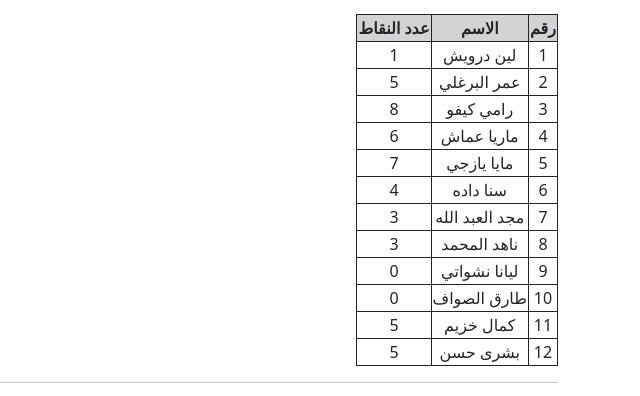
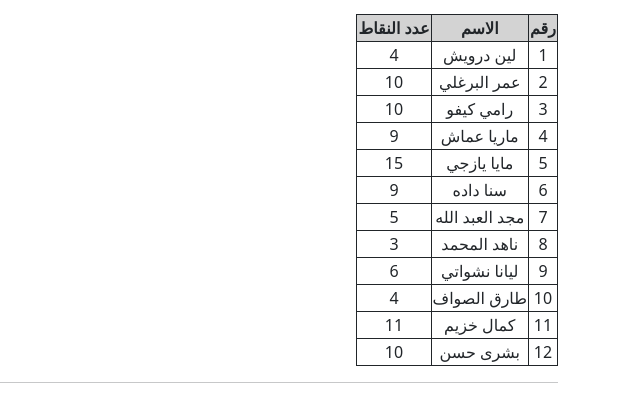
Before and after one commit to learnwithbilal/icdl, a plain HTML site: page pages/points.html in a window 1280 px wide. Shown: the part 217-613 px from the top of the page, 640-1280 px from the left. Drawn offline with Linux system fonts and the light colour scheme.

```diff
--- a/pages/points.html
+++ b/pages/points.html
@@ -58,37 +58,37 @@
           <tr>
             <td>1</td>
             <td>لين درويش</td>
-            <td>1</td>
+            <td>4</td>
           </tr>
           <tr>
             <td>2</td>
             <td>عمر البرغلي</td>
-            <td>5</td>
+            <td>10</td>
           </tr>
           <tr>
             <td>3</td>
             <td>رامي كيفو</td>
-            <td>8</td>
+            <td>10</td>
           </tr>
           <tr>
             <td>4</td>
             <td>ماريا عماش</td>
-            <td>6</td>
+            <td>9</td>
           </tr>
           <tr>
             <td>5</td>
             <td>مايا يازجي</td>
-            <td>7</td>
+            <td>15</td>
           </tr>
           <tr>
             <td>6</td>
             <td>سنا داده</td>
-            <td>4</td>
+            <td>9</td>
           </tr>
           <tr>
             <td>7</td>
             <td>مجد العبد الله</td>
-            <td>3</td>
+            <td>5</td>
           </tr>
           <tr>
             <td>8</td>
@@ -98,22 +98,22 @@
           <tr>
             <td>9</td>
             <td>ليانا نشواتي</td>
-            <td>0</td>
+            <td>6</td>
           </tr>
           <tr>
             <td>10</td>
             <td>طارق الصواف</td>
-            <td>0</td>
+            <td>4</td>
           </tr>
           <tr>
             <td>11</td>
             <td>كمال خزيم</td>
-            <td>5</td>
+            <td>11</td>
           </tr>
           <tr>
             <td>12</td>
             <td>بشرى حسن</td>
-            <td>5</td>
+            <td>10</td>
           </tr>
         </tbody>
       </table>
```
